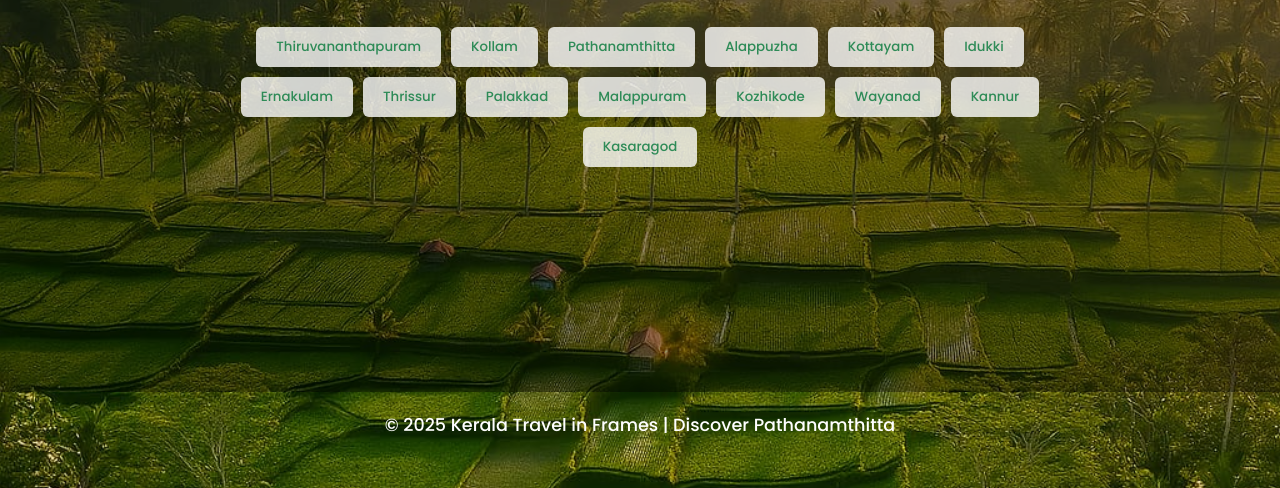
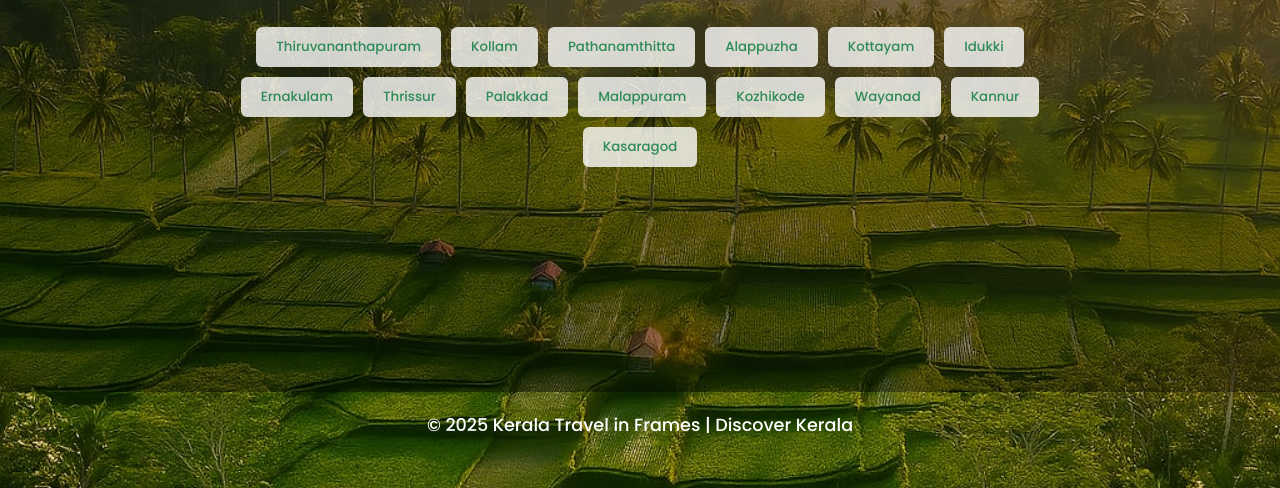
Before and after one commit to Cherian-11/Travelguide, a plain HTML site: page home.html in a window 1280 px wide. Shown: the part 408-896 px from the top of the page. Drawn offline with Linux system fonts and the light colour scheme.

Commit message:
Update home.html

```diff
--- a/home.html
+++ b/home.html
@@ -159,7 +159,7 @@
   </div>
 
   <footer>
-    <p>&copy; 2025 Kerala Travel in Frames | Discover Pathanamthitta</p>
+    <p>&copy; 2025 Kerala Travel in Frames | Discover Kerala</p>
   </footer>
 </body>
 </html>
```
